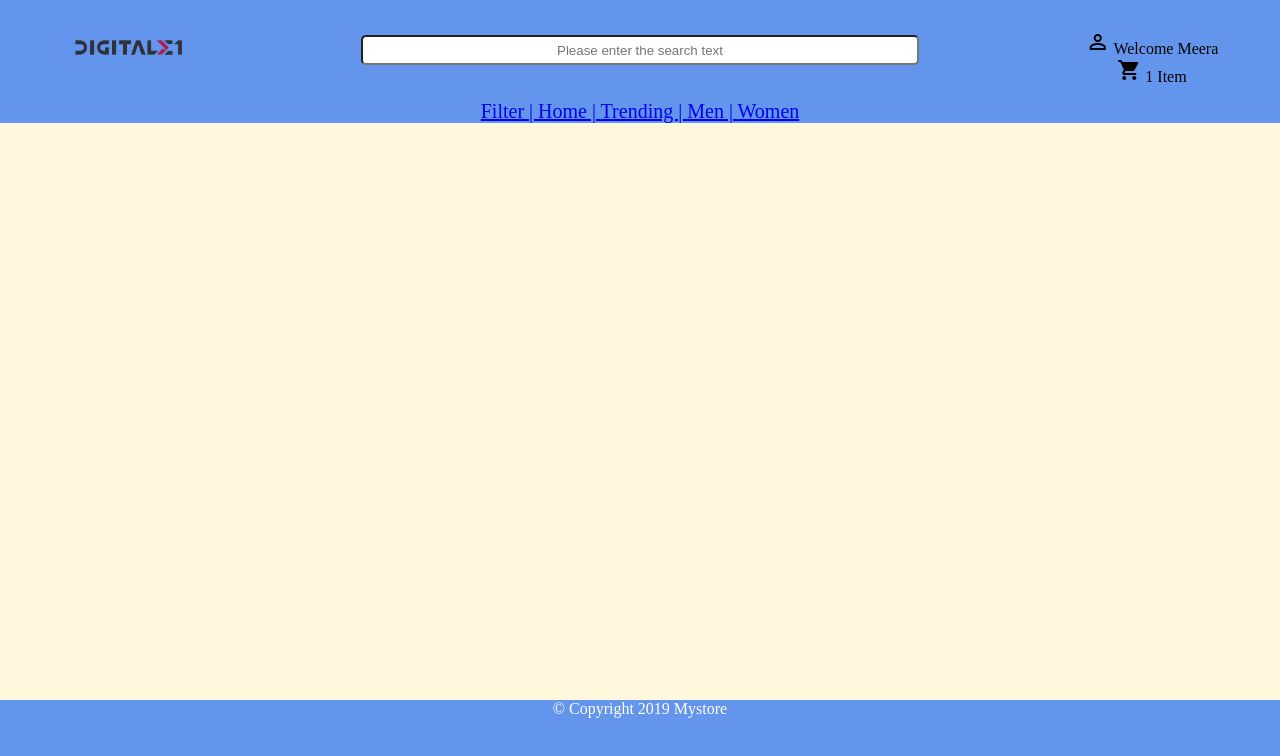
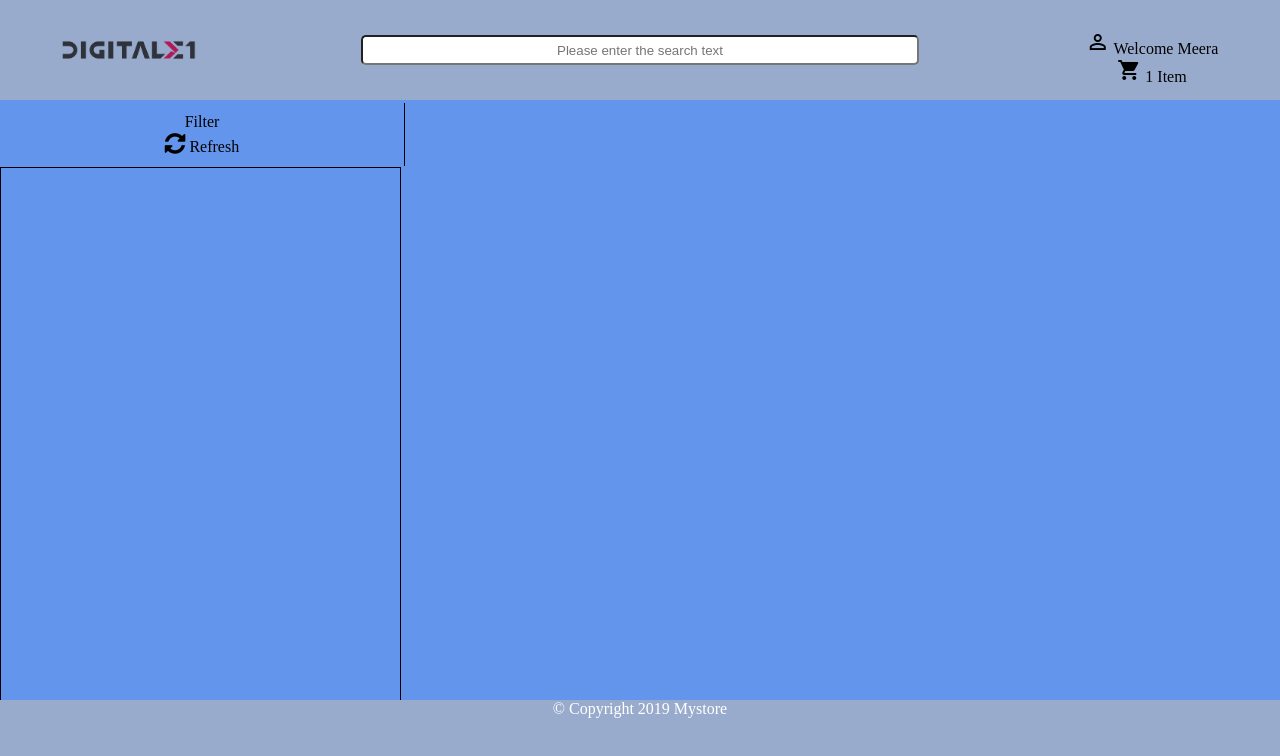
Before and after one commit to Meera-alt/Mystore, a website: page index.html in a window 1280 px wide. Drawn offline with Linux system fonts and the light colour scheme.

Commit message:
updated store

```diff
--- a/index.html
+++ b/index.html
@@ -3,6 +3,7 @@
     <title>My Store</title>
     <link rel="stylesheet" href="style.css"></link>
     <link rel="stylesheet" href="https://fonts.googleapis.com/icon?family=Material+Icons">
+    <link rel="stylesheet" href="https://cdnjs.cloudflare.com/ajax/libs/font-awesome/4.7.0/css/font-awesome.min.css">
   </head>
   <meta name="viewport" content="width=device-width, initial-scale=1">
 
@@ -10,9 +11,8 @@
 
 
     <div id="header">
-
-        <div class="logo">
-            <img alt="logo" src="digitalxe1.png">
+        <div>
+            <img class="logo" alt="logo" src="digitalxe1.png">
         </div>
         <div class="searchBox">
             <input placeholder="Please enter the search text" type="text"/>
@@ -29,15 +29,26 @@
         </div>
     </div>
 
-    <div class="navbar">
-           <a href="#Filter">Filter | </a>
-            <a href="#Home">Home | </a>
-            <a href="#Trending">Trending | </a>
-            <a href="#Men">Men | </a>
-            <a href="Women">Women</a>
-            </a>
-          </div>
-        </div>
+    <body>
+      <br>
+    <div id=filter>
+      Filter <br>
+      <i style="font-size:24px" class="fa">&#xf021;</i>
+      <span>Refresh</span>
+      </div>
+      <br>
+      <div class=tables>
+
+
+      </div>
+
+
+
+
+    </div>
+    </body>
+
+
 
 
 <div id = "footer">
--- a/style.css
+++ b/style.css
@@ -5,7 +5,7 @@ html {
 
 body {
   position: relative;
-  background: cornsilk;
+  background: cornflowerblue;
   margin: 0 auto;
   min-height: 100%;
   overflow: auto;
@@ -13,7 +13,7 @@ body {
 
 #header {
   height: 100px;
-  background: cornflowerblue;
+  background: rgb(153, 171, 205);
   margin: 0 auto;
 }
 
@@ -57,7 +57,7 @@ body {
 
 #footer {
   height: 100px;
-  background: cornflowerblue;
+  background: rgb(153, 171, 205);
   color: white;
   text-align: center;
   position: fixed;
@@ -66,14 +66,22 @@ body {
   width: 100%;
 }
 
-.navbar {
+#filter {
+  width: 30%;
   text-align: center;
-  color: white;
-  background: cornflowerblue;
-  font-size: 20px;
+  border-right: solid black 1px;
+  padding: 10px;
+  margin-right: 50px;
+  margin-top: -15px;
 }
 
-.navbar a:hover {
-  background: #ddd;
-  color: black;
+#refresh {
+  text-align: right;
 }
+
+.tables {
+  border: solid black 1px;
+  margin-top: -17px;
+  width: 31.15%;
+  height: 71.2%;
+}
```
